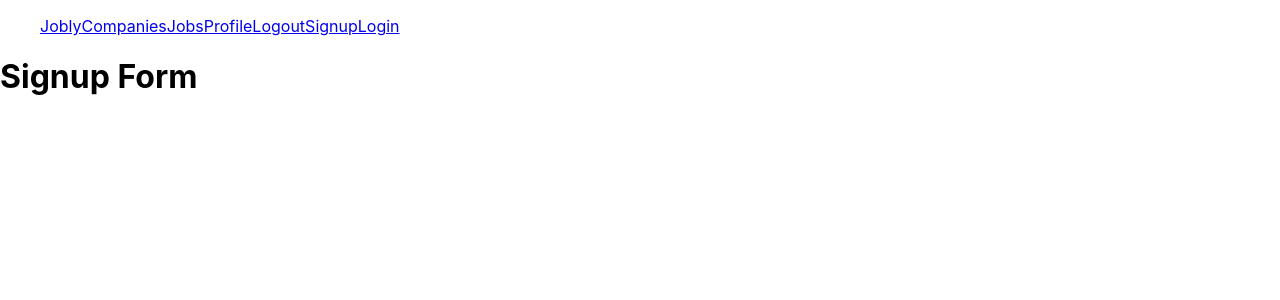
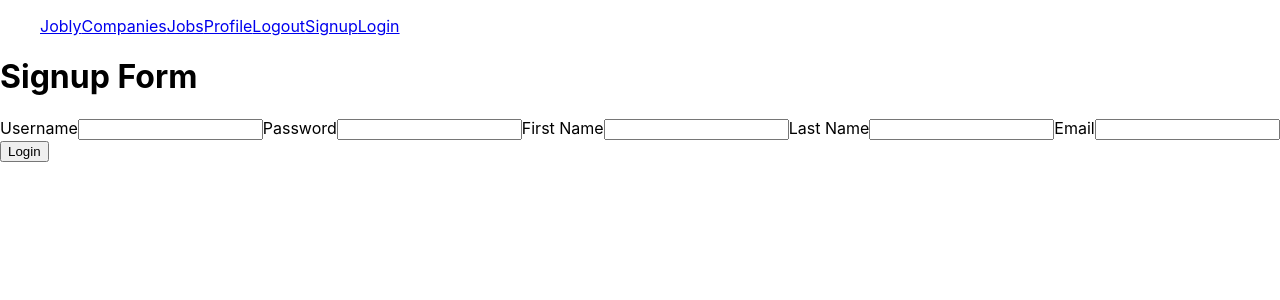
Before and after one commit to sasuke-sasuke/React-Jobly, a React (Create React App) app in the folder jobly-front/: page /signup in a window 1280 px wide. Shown: the top 300 px of the page. Built offline with nearby package versions, Linux system fonts and the light colour scheme; no server answers.

Commit message:
add loginform, signupform, and jobcard components

```diff
--- /dev/null
+++ b/jobly-front/src/components/JobCard.js
@@ -0,0 +1,28 @@
+import { useState, useEffect } from "react";
+import JoblyApi from "../api";
+
+export default function JobCard() {
+    const [jobs, setJobs] = useState([]);
+
+    useEffect(() => {
+        async function fetchJobs() {
+            const res = await JoblyApi.getJobs();
+            setJobs([...res]);
+        }
+        fetchJobs();
+    }, [])
+
+    return (
+        <>
+            {jobs.map(j => (
+                <div key={j.id}>
+                    <h2>{j.title}</h2>
+                    <p>{j.companyName}</p>
+                    <p>Salary: {j.salary}</p>
+                    <p>Equity: {j.equity}</p>
+                    <button>Apply</button>
+                </div>
+            ))}
+        </>
+    )
+}
--- /dev/null
+++ b/jobly-front/src/components/LoginForm.js
@@ -0,0 +1,43 @@
+import { useState } from 'react';
+
+export default function LoginForm() {
+    const [username, setUsername] = useState('');
+    const [password, setPassword] = useState('');
+
+    function handleChange(evt) {
+        (evt.target.name === 'username')? setUsername(evt.target.value)
+        : setPassword(evt.target.value)
+     }
+
+     function handleSubmit(evt) {
+        evt.preventDefault();
+
+     }
+
+    return (
+        <>
+           <form onSubmit={handleSubmit}>
+            <label htmlFor="username">Username</label>
+            <input
+                type="text"
+                name="username"
+                id="username"
+                autoComplete='username'
+                onChange={handleChange}
+                value={username}
+            />
+            <label htmlFor="password">Password</label>
+            <input
+                type="password"
+                name="password"
+                id="password"
+                autoComplete='current-password'
+                onChange={handleChange}
+                value={password}
+            />
+            <button type="submit">Login</button>
+
+           </form>
+        </>
+    )
+}
--- a/jobly-front/src/components/SearchBar.js
+++ b/jobly-front/src/components/SearchBar.js
@@ -7,9 +7,13 @@ export default function SearchBar() {
         setTerm(evt.target.value);
     }
 
+    function handleSubmit(evt){
+        evt.preventDefault();
+    }
+
     return (
         <>
-            <form >
+            <form onSubmit={handleSubmit}>
                 <input type="text" placeholder="Search" onChange={handleChange} value={term} />
                 <button type='submit '>Submit</button>
             </form>
--- /dev/null
+++ b/jobly-front/src/components/SignupForm.js
@@ -0,0 +1,91 @@
+import { useState } from 'react';
+
+export default function SignupForm() {
+    const [username, setUsername] = useState('');
+    const [password, setPassword] = useState('');
+    const [fname, setFname] = useState('');
+    const [lname, setLname] = useState('');
+    const [email, setEmail] = useState('');
+
+    function handleChange(evt) {
+        switch (evt.target.name) {
+            case 'username':
+                setUsername(evt.target.value);
+                break;
+            case 'password':
+                setPassword(evt.target.value);
+                break;
+            case 'fname':
+                setFname(evt.target.value);
+                break;
+            case 'lname':
+                setLname(evt.target.value);
+                break;
+            case 'email':
+                setEmail(evt.target.value);
+                break;
+            default:
+                break;
+        }
+     }
+
+     function handleSubmit(evt) {
+        evt.preventDefault();
+
+     }
+
+    return (
+        <>
+           <form onSubmit={handleSubmit}>
+            <label htmlFor="username">Username</label>
+            <input
+                type="text"
+                name="username"
+                id="username"
+                autoComplete='username'
+                onChange={handleChange}
+                value={username}
+            />
+            <label htmlFor="password">Password</label>
+            <input
+                type="password"
+                name="password"
+                id="password"
+                autoComplete='current-password'
+                onChange={handleChange}
+                value={password}
+            />
+            <label htmlFor="fname">First Name</label>
+            <input
+                type="text"
+                name="fname"
+                id="fname"
+                autoComplete='fname'
+                onChange={handleChange}
+                value={fname}
+            />
+            <label htmlFor="lname">Last Name</label>
+            <input
+                type="text"
+                name="lname"
+                id="lname"
+                autoComplete='lname'
+                onChange={handleChange}
+                value={lname}
+            />
+            <label htmlFor="email">Email</label>
+            <input
+                type="email"
+                name="email"
+                id="email"
+                autoComplete='email'
+                onChange={handleChange}
+                value={email}
+            />
+
+            <button type="submit">Login</button>
+
+           </form>
+        </>
+    )
+}
--- a/jobly-front/src/pages/Jobs.js
+++ b/jobly-front/src/pages/Jobs.js
@@ -1,9 +1,11 @@
-
+import SearchBar from "../components/SearchBar"
+import JobCard from "../components/JobCard"
 
 export default function Jobs() {
     return (
         <>
-            <h1>Jobs</h1>
+            <SearchBar />
+            <JobCard />
         </>
     )
 }
--- a/jobly-front/src/pages/Login.js
+++ b/jobly-front/src/pages/Login.js
@@ -1,9 +1,11 @@
-
+import LoginForm from "../components/LoginForm"
 
 export default function Login() {
+
     return (
         <>
-           <h1>Login Form</h1>
+           <h1>Log In</h1>
+           <LoginForm />
         </>
     )
 }
--- a/jobly-front/src/pages/Signup.js
+++ b/jobly-front/src/pages/Signup.js
@@ -1,9 +1,10 @@
-
+import SignupForm from "../components/SignupForm"
 
 export default function Signup() {
     return (
         <>
            <h1>Signup Form</h1>
+           <SignupForm />
         </>
     )
 }
```
